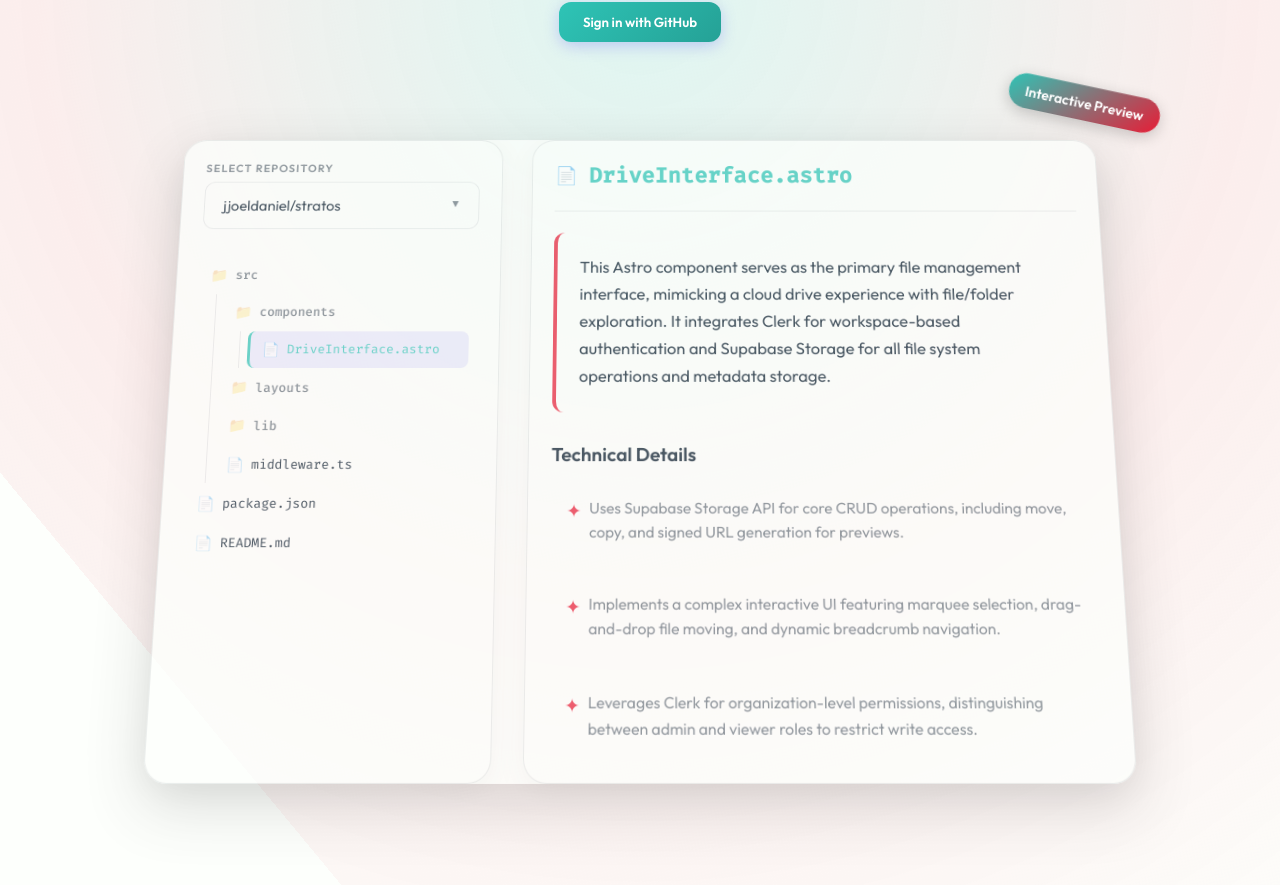
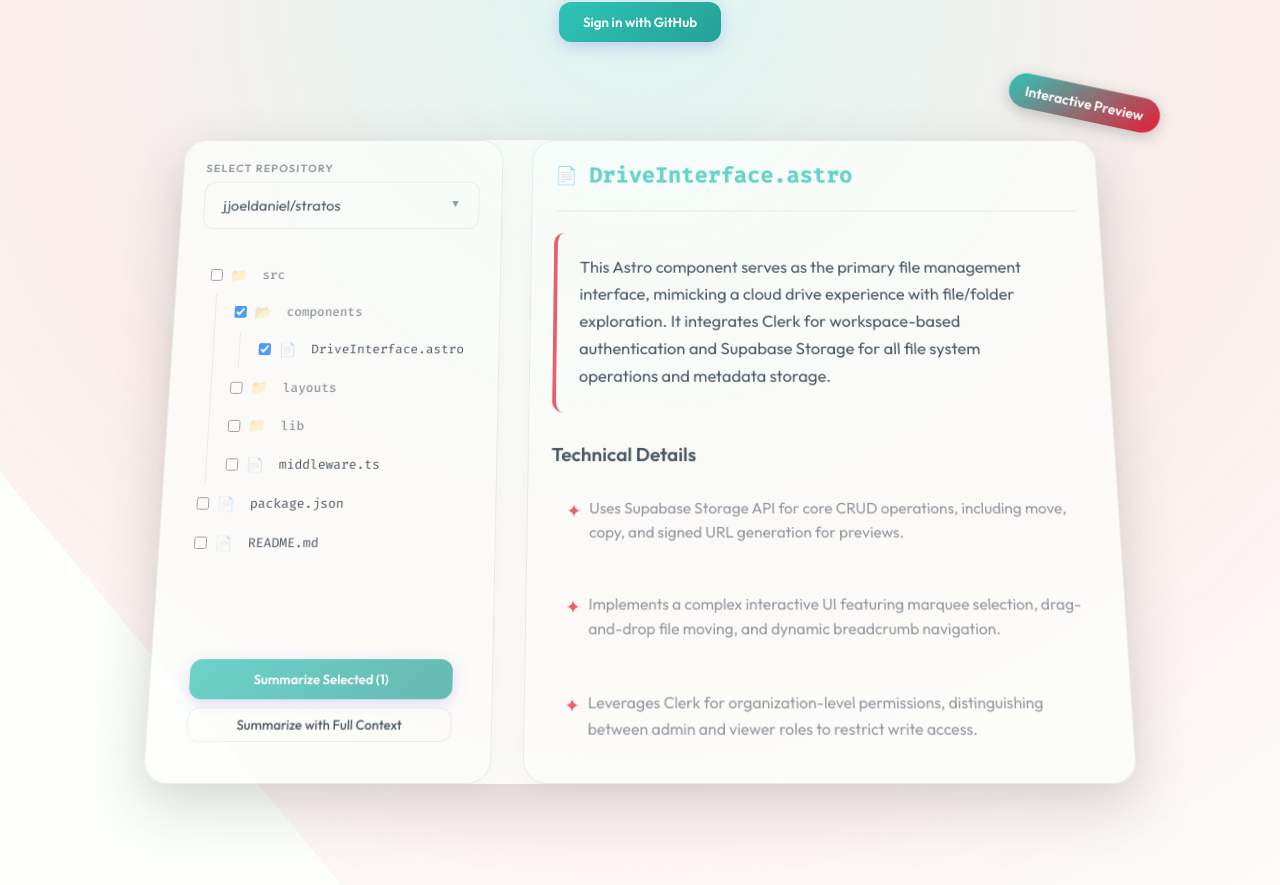
Before and after one commit to JOwen-ster/docs-generator, a Next.js app: page / in a window 1280 px wide. Shown: the part 409-1294 px from the top of the page. Built offline with nearby package versions, Linux system fonts and the light colour scheme; no server answers.

Commit message:
style summarize buttons

```diff
--- a/app/components/AppShell.tsx
+++ b/app/components/AppShell.tsx
@@ -77,7 +77,7 @@ export default function AppShell() {
 
     try {
       const files = await fetchFileContents(selectedNodes);
-      let projectContext;
+      let projectContext: { path: string; content: string }[] | undefined;
 
       if (useFullContext) {
         // Fetch ALL files for project context (excluding the ones already fetched)
@@ -144,7 +144,7 @@ export default function AppShell() {
           >
             <button
               type="button"
-              className="btn primary"
+              className="btn-primary"
               disabled={checkedPaths.size === 0 || loadingRundown}
               onClick={() => handleSummarize(false)}
             >
@@ -152,7 +152,7 @@ export default function AppShell() {
             </button>
             <button
               type="button"
-              className="btn secondary"
+              className="btn-secondary"
               disabled={checkedPaths.size === 0 || loadingRundown}
               onClick={() => handleSummarize(true)}
             >
--- a/app/components/Mockup.tsx
+++ b/app/components/Mockup.tsx
@@ -5,6 +5,7 @@ export default function Mockup() {
         <div
           className="panel sidebar-panel mockup-panel feature-hover"
           data-tooltip="Seamlessly browse any GitHub repository"
+          style={{ display: "flex", flexDirection: "column" }}
         >
           <div className="select-wrapper">
             <label className="select-label">Select Repository</label>
@@ -13,35 +14,142 @@ export default function Mockup() {
             </div>
           </div>
 
+          <div style={{ flexGrow: 1, overflowY: "auto", marginBottom: "1rem" }}>
             <div className="tree-container">
-            <div className="tree-item tree-folder">
+              <div
+                className="tree-item tree-folder"
+                style={{ display: "flex", alignItems: "center", gap: "0.5rem" }}
+              >
+                <input type="checkbox" readOnly />
+                <div
+                  style={{
+                    display: "flex",
+                    alignItems: "center",
+                    gap: "0.5rem",
+                    flexGrow: 1,
+                  }}
+                >
                   <span className="tree-icon">📁</span> src
                 </div>
-            <div className="tree-children">
-              <div className="tree-item tree-folder">
-                <span className="tree-icon">📁</span> components
               </div>
               <div className="tree-children">
-                <div className="tree-item active">
+                <div
+                  className="tree-item tree-folder"
+                  style={{
+                    display: "flex",
+                    alignItems: "center",
+                    gap: "0.5rem",
+                  }}
+                >
+                  <input type="checkbox" readOnly checked />
+                  <div
+                    style={{
+                      display: "flex",
+                      alignItems: "center",
+                      gap: "0.5rem",
+                      flexGrow: 1,
+                    }}
+                  >
+                    <span className="tree-icon">📂</span> components
+                  </div>
+                </div>
+                <div className="tree-children">
+                  <div
+                    className="tree-item"
+                    style={{
+                      display: "flex",
+                      alignItems: "center",
+                      gap: "0.5rem",
+                    }}
+                  >
+                    <input type="checkbox" readOnly checked />
                     <span className="tree-icon">📄</span> DriveInterface.astro
                   </div>
                 </div>
-              <div className="tree-item tree-folder">
+                <div
+                  className="tree-item tree-folder"
+                  style={{
+                    display: "flex",
+                    alignItems: "center",
+                    gap: "0.5rem",
+                  }}
+                >
+                  <input type="checkbox" readOnly />
+                  <div
+                    style={{
+                      display: "flex",
+                      alignItems: "center",
+                      gap: "0.5rem",
+                      flexGrow: 1,
+                    }}
+                  >
                     <span className="tree-icon">📁</span> layouts
                   </div>
-              <div className="tree-item tree-folder">
+                </div>
+                <div
+                  className="tree-item tree-folder"
+                  style={{
+                    display: "flex",
+                    alignItems: "center",
+                    gap: "0.5rem",
+                  }}
+                >
+                  <input type="checkbox" readOnly />
+                  <div
+                    style={{
+                      display: "flex",
+                      alignItems: "center",
+                      gap: "0.5rem",
+                      flexGrow: 1,
+                    }}
+                  >
                     <span className="tree-icon">📁</span> lib
                   </div>
-              <div className="tree-item">
+                </div>
+                <div
+                  className="tree-item"
+                  style={{
+                    display: "flex",
+                    alignItems: "center",
+                    gap: "0.5rem",
+                  }}
+                >
+                  <input type="checkbox" readOnly />
                   <span className="tree-icon">📄</span> middleware.ts
                 </div>
               </div>
-            <div className="tree-item">
+              <div
+                className="tree-item"
+                style={{ display: "flex", alignItems: "center", gap: "0.5rem" }}
+              >
+                <input type="checkbox" readOnly />
                 <span className="tree-icon">📄</span> package.json
               </div>
-            <div className="tree-item">
+              <div
+                className="tree-item"
+                style={{ display: "flex", alignItems: "center", gap: "0.5rem" }}
+              >
+                <input type="checkbox" readOnly />
                 <span className="tree-icon">📄</span> README.md
               </div>
+            </div>
+          </div>
+
+          <div
+            style={{
+              display: "flex",
+              flexDirection: "column",
+              gap: "0.5rem",
+              padding: "1rem",
+              borderTop: "1px solid var(--border)",
+            }}
+          >
+            <button type="button" className="btn-primary">
+              Summarize Selected (1)
+            </button>
+            <button type="button" className="btn-secondary">
+              Summarize with Full Context
+            </button>
           </div>
         </div>
 
--- a/app/page.tsx
+++ b/app/page.tsx
@@ -1,3 +1,4 @@
+import Link from "next/link";
 import { auth } from "@/auth";
 import AppShell from "./components/AppShell";
 import Mockup from "./components/Mockup";
@@ -11,7 +12,13 @@ export default async function Home() {
   return (
     <div className="layout-container">
       <header className="header">
-        <h1 className="header-title">DocsGenerator</h1>
+        <Link
+          href="/"
+          className="header-title"
+          style={{ textDecoration: "none", color: "inherit" }}
+        >
+          DocsGenerator
+        </Link>
         <div className="user-info">
           <ThemeToggle />
           {session && (
```
Lines whose indentation alone changed are shown as unchanged.
